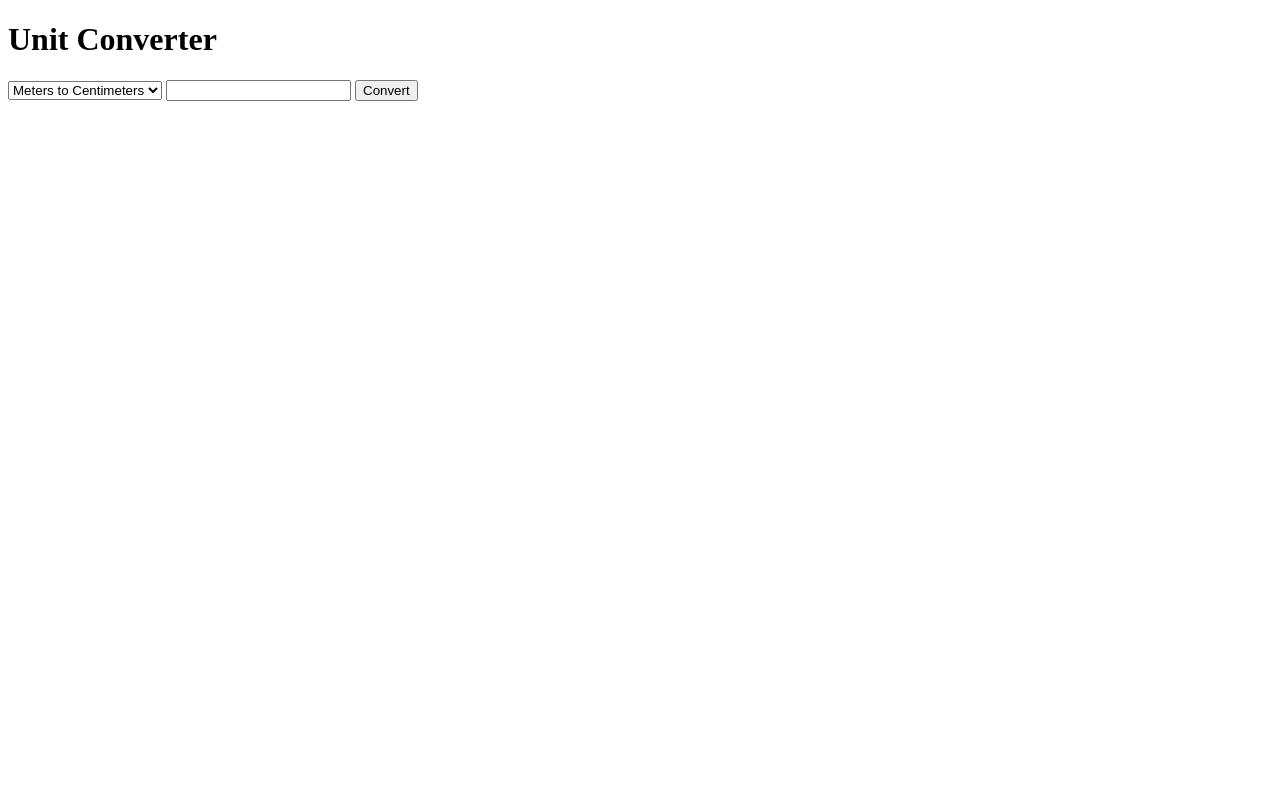
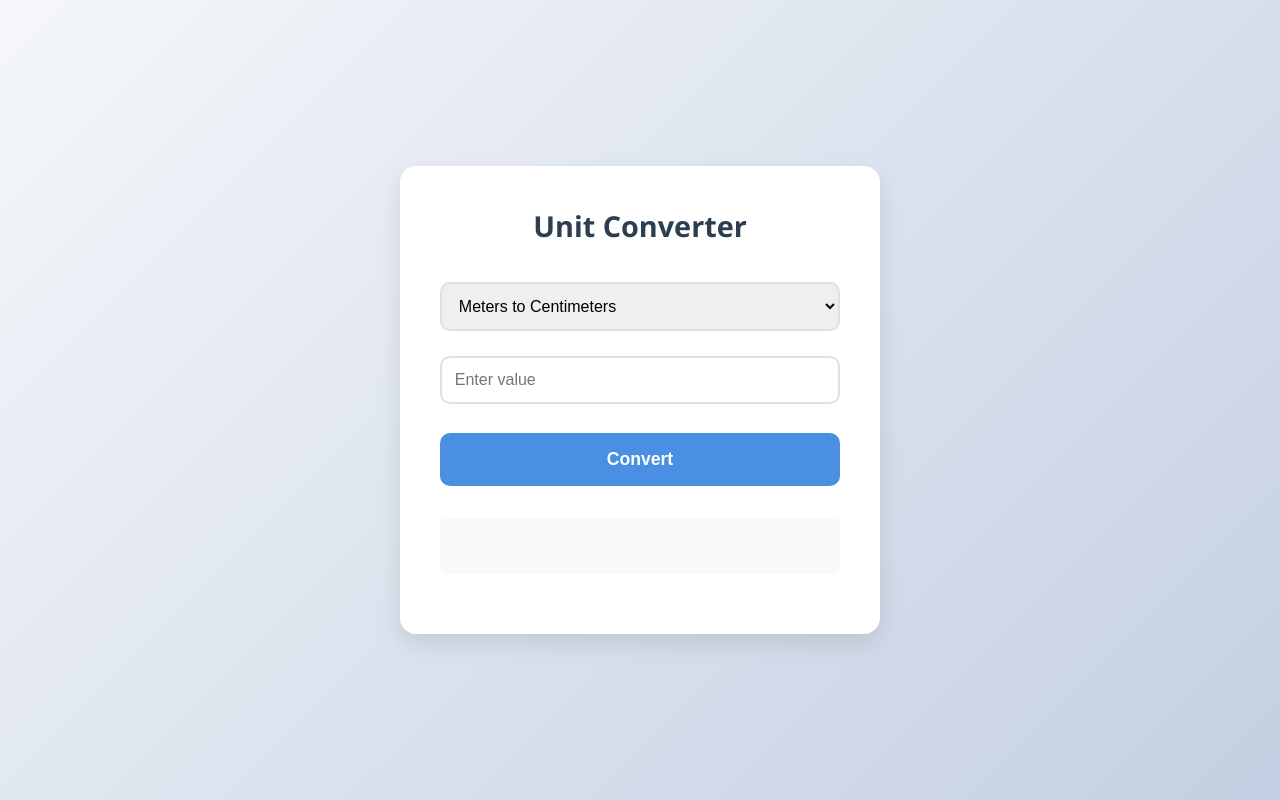
Before and after one commit to bimalshakavishan/unit-converter-devops, a website: page src/index.html in a window 1280 px wide. Drawn offline with Linux system fonts and the light colour scheme.

Commit message:
new style sheet and html

```diff
--- a/src/index.html
+++ b/src/index.html
@@ -2,8 +2,10 @@
 <html>
 <head>
   <title>Unit Converter</title>
+  <link rel="stylesheet" href="styles/style.css">
 </head>
 <body>
+  <div class="container">
     <h1>Unit Converter</h1>
 
     <select id="type">
@@ -12,10 +14,11 @@
       <option value="temp">Celsius to Fahrenheit</option>
     </select>
 
-  <input type="number" id="value">
+    <input type="number" id="value" placeholder="Enter value">
     <button onclick="convert()">Convert</button>
 
     <p id="result"></p>
+  </div>
 
   <script src="scripts/script.js"></script>
 </body>
--- /dev/null
+++ b/src/styles/style.css
@@ -0,0 +1,78 @@
+body {
+    font-family: 'Segoe UI', Tahoma, Geneva, Verdana, sans-serif;
+    display: flex;
+    flex-direction: column;
+    align-items: center;
+    justify-content: center;
+    min-height: 100vh;
+    margin: 0;
+    background: linear-gradient(135deg, #f5f7fa 0%, #c3cfe2 100%);
+    color: #333;
+}
+
+.container {
+    background: white;
+    padding: 2.5rem;
+    border-radius: 16px;
+    box-shadow: 0 10px 25px rgba(0, 0, 0, 0.1);
+    text-align: center;
+    max-width: 400px;
+    width: 90%;
+}
+
+h1 {
+    color: #2c3e50;
+    margin-top: 0;
+    margin-bottom: 1.5rem;
+    font-size: 1.8rem;
+}
+
+select, input {
+    width: 100%;
+    box-sizing: border-box;
+    padding: 0.8rem;
+    margin: 0.8rem 0;
+    border: 2px solid #e0e0e0;
+    border-radius: 10px;
+    font-size: 1rem;
+    transition: all 0.3s ease;
+}
+
+select:focus, input:focus {
+    border-color: #4a90e2;
+    box-shadow: 0 0 0 3px rgba(74, 144, 226, 0.1);
+    outline: none;
+}
+
+button {
+    width: 100%;
+    background-color: #4a90e2;
+    color: white;
+    border: none;
+    border-radius: 10px;
+    padding: 1rem;
+    font-size: 1.1rem;
+    font-weight: 600;
+    cursor: pointer;
+    transition: background-color 0.2s, transform 0.1s;
+    margin-top: 1rem;
+}
+
+button:hover {
+    background-color: #357abd;
+}
+
+button:active {
+    transform: scale(0.98);
+}
+
+#result {
+    margin-top: 2rem;
+    padding: 1rem;
+    border-radius: 8px;
+    background-color: #f8f9fa;
+    font-size: 1.25rem;
+    font-weight: 600;
+    color: #2e7d32;
+    min-height: 1.5rem;
+}
```
Lines whose indentation alone changed are shown as unchanged.
